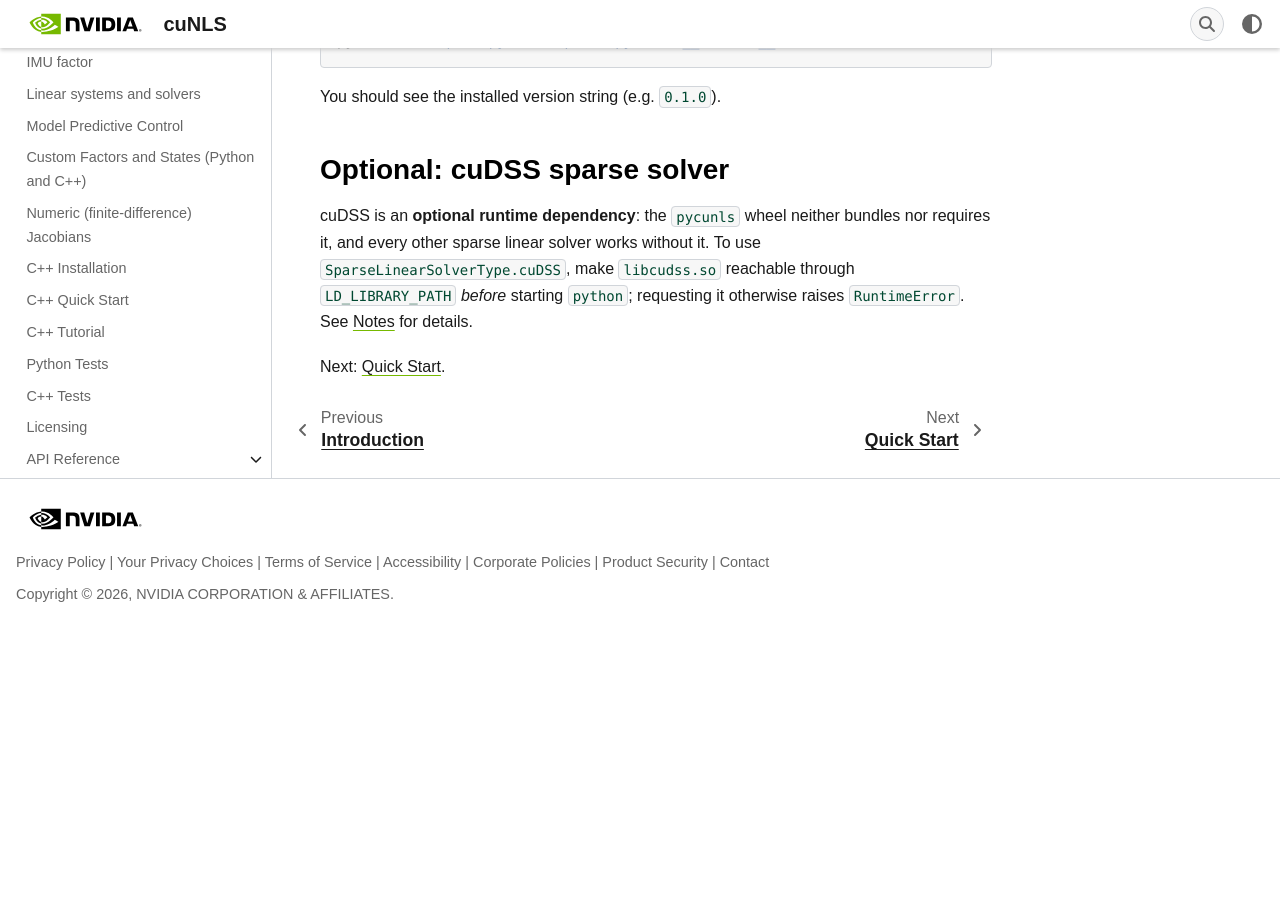
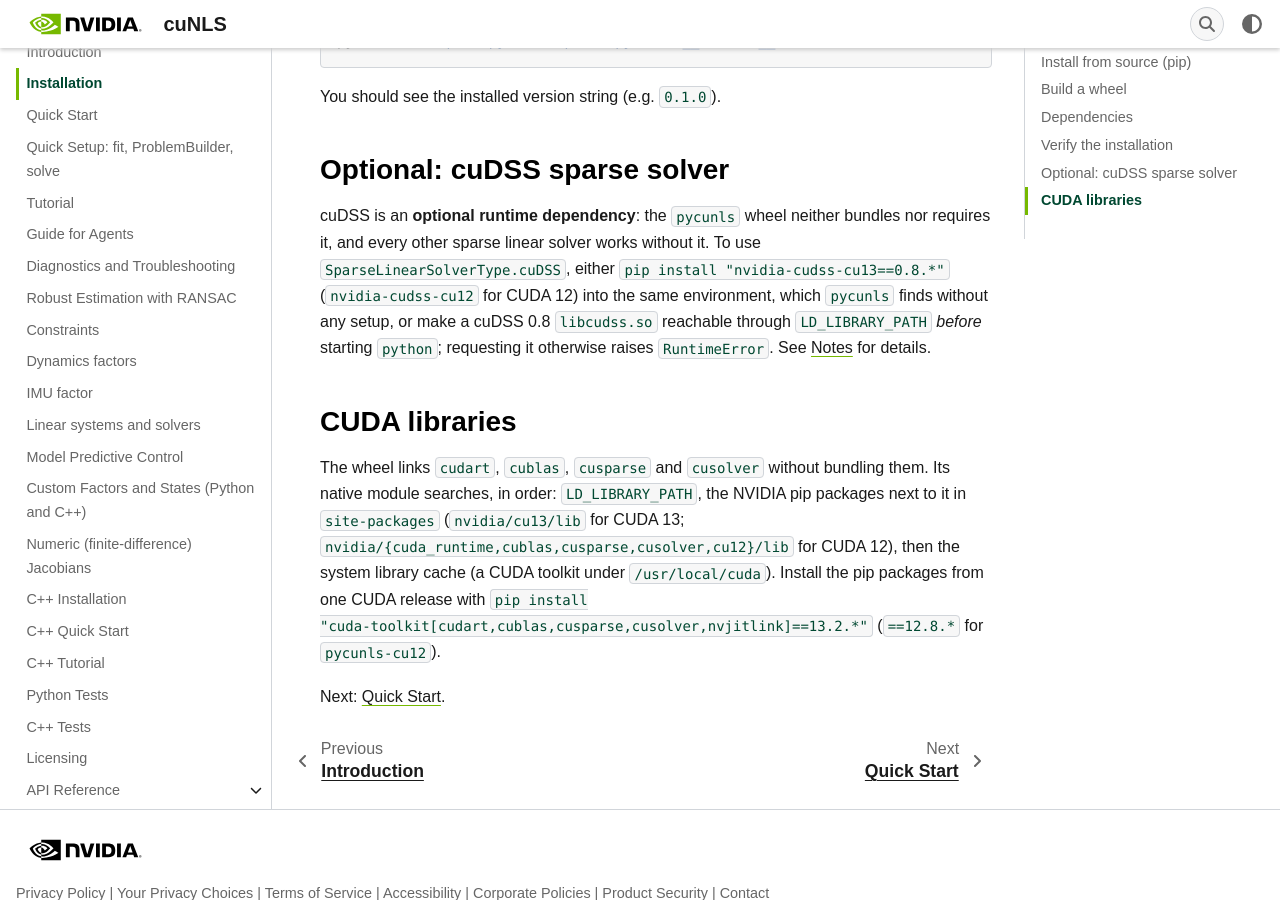
Before and after one commit to nvidia-isaac/cuNLS, a Sphinx documentation site: the page built from docs/sphinx/pycunls_installation.rst, in a window 1280 px wide and 900 px high, scrolled down 1776 px. Built offline with Sphinx 7.4.7, drawn with Linux system fonts in a browser that asks for light colours; some web fonts are replaced; before the commit the page ends 2399 px from its top, so only the background shows below that.

Commit message:
Find pip CUDA libraries without LD_LIBRARY_PATH; document pip install; bump to 0.4.1
The pycunls wheels link cudart, cublas, cusparse and cusolver without bundling
them and had no RUNPATH, so on a machine without a system CUDA toolkit
`import pycunls` failed with "libcudart.so.13: cannot open shared object file"
even after installing NVIDIA's pip CUDA packages, unless LD_LIBRARY_PATH was set.

- Give _pycunls_core a RUNPATH to the NVIDIA pip package directories next to
  it in site-packages (nvidia/cu13/lib for CUDA 13; nvidia/{cuda_runtime,
  cublas,cusparse,cusolver,cu12}/lib for CUDA 12). LD_LIBRARY_PATH still wins
  and the system toolkit is still the fallback. dlopen() also searches the
  caller's RUNPATH, so pip-installed nvidia-cudss-cu12/cu13 0.8 is found too.
  The RUNPATH survives auditwheel repair.
- README: an "Install with pip" block for pycunls-cu12/-cu13, with the CUDA
  libraries from the cuda-toolkit metapackage (one CUDA release; unpinned
  per-library installs can mix releases and fail with undefined symbols),
  optional cuDSS, and the LD_LIBRARY_PATH workaround for 0.4.0.
- INSTALL.md / Sphinx: wheels are on PyPI; library search order; pip cuDSS.
- doctor: the cuDSS hint names the pip package.
- Version 0.4.1 in CMakeLists.txt, pyproject.toml and pycunls.__version__.

Verified in driver-only ubuntu containers with no LD_LIBRARY_PATH: cu13 wheel
(Ubuntu 24.04, Python 3.12) and cu12 wheel (Ubuntu 22.04, Python 3.10) with
cuda-toolkit[...]==13.2.* / 12.8.* and nvidia-cudss 0.8: doctor all ok
(including cuDSS), python/tests 338 passed each. Without pip CUDA packages
the wheel still loads from the system toolkit.

```diff
--- a/CMakeLists.txt
+++ b/CMakeLists.txt
@@ -17,7 +17,7 @@ if(NOT DEFINED CMAKE_CUDA_COMPILER AND NOT DEFINED ENV{CUDACXX} AND EXISTS "/usr
   set(CMAKE_CUDA_COMPILER "/usr/local/cuda/bin/nvcc")
 endif()
 
-project(cunls VERSION 0.4 LANGUAGES CXX CUDA)
+project(cunls VERSION 0.4.1 LANGUAGES CXX CUDA)
 
 set(CMAKE_CXX_STANDARD 17)
 set(CMAKE_CXX_STANDARD_REQUIRED ON)
--- a/docs/sphinx/installation.rst
+++ b/docs/sphinx/installation.rst
@@ -142,6 +142,10 @@ Notes
     startup, so setting it from inside an already-running process (for
     example via ``os.environ[...]`` in a live Python interpreter, before
     constructing a ``cuDSSLinearSolver``) has no effect on ``dlopen()``.
+    The ``pycunls`` wheel also finds ``nvidia-cudss-cu12``/``nvidia-cudss-cu13``
+    0.8 installed with pip into the same environment, with no
+    ``LD_LIBRARY_PATH`` (its native module has a ``RUNPATH`` to those
+    directories).
   - Requesting the cuDSS solver without ``libcudss.so`` reachable raises a
     ``std::runtime_error`` (Python: ``RuntimeError``) describing how to fix
     it, rather than a linker error or crash.
--- a/docs/sphinx/pycunls_installation.rst
+++ b/docs/sphinx/pycunls_installation.rst
@@ -97,8 +97,24 @@ Optional: cuDSS sparse solver
 
 cuDSS is an **optional runtime dependency**: the ``pycunls`` wheel neither
 bundles nor requires it, and every other sparse linear solver works without
-it. To use ``SparseLinearSolverType.cuDSS``, make ``libcudss.so`` reachable
-through ``LD_LIBRARY_PATH`` *before* starting ``python``; requesting it
-otherwise raises ``RuntimeError``. See :ref:`installation:Notes` for details.
+it. To use ``SparseLinearSolverType.cuDSS``, either ``pip install
+"nvidia-cudss-cu13==0.8.*"`` (``nvidia-cudss-cu12`` for CUDA 12) into the same
+environment, which ``pycunls`` finds without any setup, or make a cuDSS 0.8
+``libcudss.so`` reachable through ``LD_LIBRARY_PATH`` *before* starting
+``python``; requesting it otherwise raises ``RuntimeError``. See
+:ref:`installation:Notes` for details.
+
+===============================================================================
+CUDA libraries
+===============================================================================
+
+The wheel links ``cudart``, ``cublas``, ``cusparse`` and ``cusolver`` without
+bundling them. Its native module searches, in order: ``LD_LIBRARY_PATH``, the
+NVIDIA pip packages next to it in ``site-packages`` (``nvidia/cu13/lib`` for
+CUDA 13; ``nvidia/{cuda_runtime,cublas,cusparse,cusolver,cu12}/lib`` for
+CUDA 12), then the system library cache (a CUDA toolkit under
+``/usr/local/cuda``). Install the pip packages from one CUDA release with
+``pip install "cuda-toolkit[cudart,cublas,cusparse,cusolver,nvjitlink]==13.2.*"``
+(``==12.8.*`` for ``pycunls-cu12``).
 
 Next: :doc:`pycunls_quick_start`.
```
Also changed, not shown: INSTALL.md (+2 -1 lines), README.md (+38 -2 lines), 4 other files.
